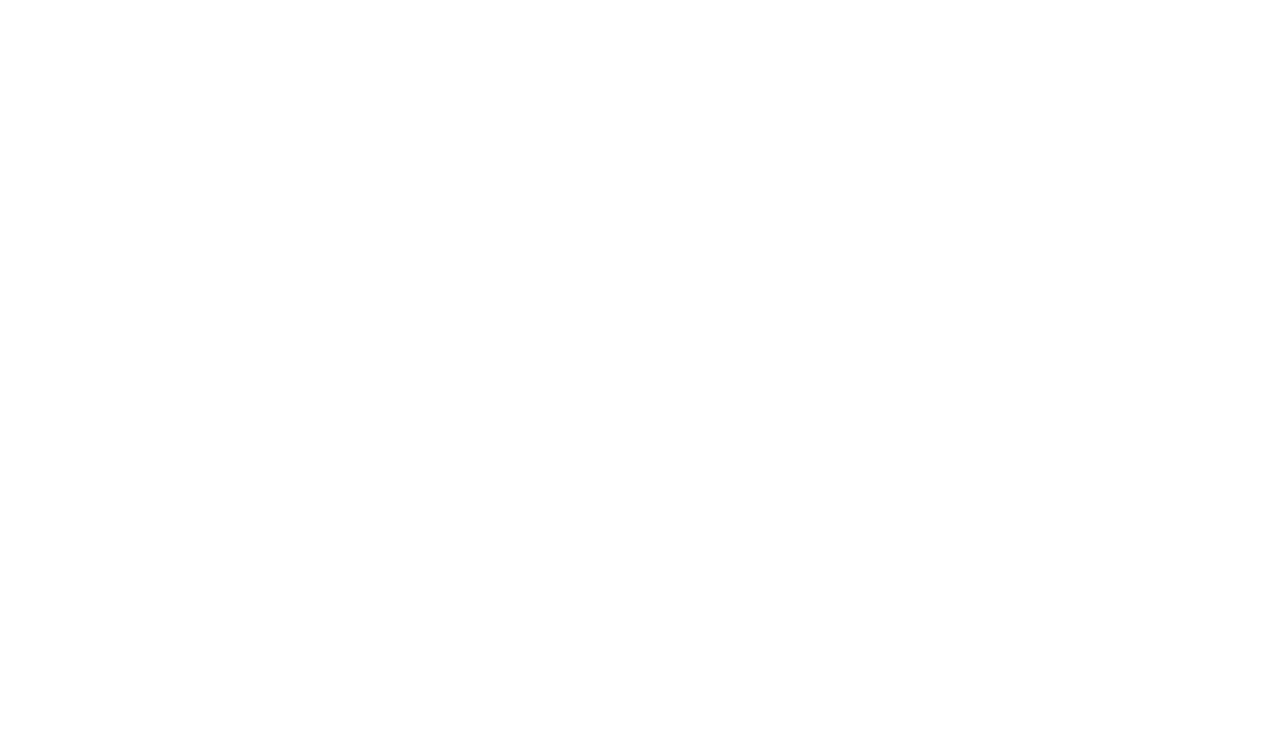
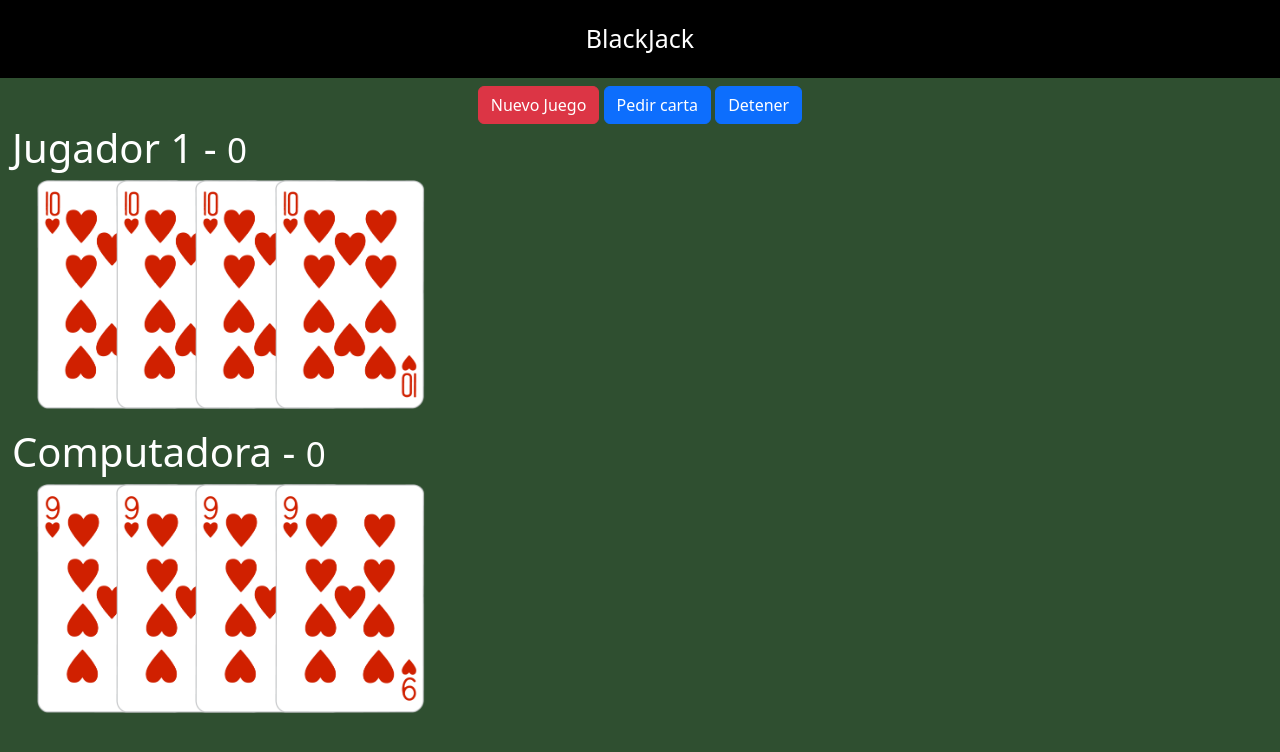
Before and after one commit to codigoc13/laboratorio-1-js-backend, a plain HTML site: page src/index.html in a window 1280 px wide. Drawn offline with nearby package versions, Linux system fonts and the light colour scheme.

Commit message:
Se implementa estilo y estructura

```diff
--- a/src/assets/css/styles.css
+++ b/src/assets/css/styles.css
@@ -0,0 +1,26 @@
+html,
+body {
+  margin: 0px;
+  background-color: #2f4f30;
+  color: white;
+}
+
+.titulo {
+  text-align: center;
+  background-color: black;
+  color: white;
+  padding: 20px;
+  font-size: 25px;
+}
+
+.carta {
+  position: relative;
+  width: 150px;
+  left: 100px;
+  margin-left: -75px;
+}
+
+#jugador-cartas,
+#computadora-cartas {
+  height: 240px;
+}
--- a/src/index.html
+++ b/src/index.html
@@ -1,13 +1,52 @@
 <!DOCTYPE html>
 <html lang="en">
-<head>
-    <meta charset="UTF-8">
-    <meta http-equiv="X-UA-Compatible" content="IE=edge">
-    <meta name="viewport" content="width=device-width, initial-scale=1.0">
+  <head>
+    <meta charset="UTF-8" />
+    <meta http-equiv="X-UA-Compatible" content="IE=edge" />
+    <meta name="viewport" content="width=device-width, initial-scale=1.0" />
     <title>BlackJack</title>
-    <link rel="stylesheet" href="assets/css/styles.css">
-</head>
-<body>
+    <!-- CSS only -->
+    <link
+      href="https://cdn.jsdelivr.net/npm/bootstrap@5.2.0/dist/css/bootstrap.min.css"
+      rel="stylesheet"
+      integrity="sha384-gH2yIJqKdNHPEq0n4Mqa/HGKIhSkIHeL5AyhkYV8i59U5AR6csBvApHHNl/vI1Bx"
+      crossorigin="anonymous"
+    />
+    <link rel="stylesheet" href="assets/css/styles.css" />
+  </head>
+  <body>
+    <header class="titulo">BlackJack</header>
+    <div>
+      <div class="col text-center pt-2">
+        <button class="btn btn-danger">Nuevo Juego</button>
+        <button class="btn btn-primary">Pedir carta</button>
+        <button class="btn btn-primary">Detener</button>
+      </div>
+
+      <div class="row container">
+        <div class="col">
+          <h1>Jugador 1 - <small>0</small></h1>
+          <div id="jugador-cartas">
+            <img class="carta" src="assets/cartas/10H.png" alt="" />
+            <img class="carta" src="assets/cartas/10H.png" alt="" />
+            <img class="carta" src="assets/cartas/10H.png" alt="" />
+            <img class="carta" src="assets/cartas/10H.png" alt="" />
+          </div>
+        </div>
+      </div>
+
+      <div class="row container mt-2">
+        <div class="col">
+          <h1>Computadora - <small>0</small></h1>
+          <div id="computadora-cartas">
+            <img class="carta" src="assets/cartas/9H.png" alt="" />
+            <img class="carta" src="assets/cartas/9H.png" alt="" />
+            <img class="carta" src="assets/cartas/9H.png" alt="" />
+            <img class="carta" src="assets/cartas/9H.png" alt="" />
+          </div>
+        </div>
+      </div>
+    </div>
     <script src="assets/js/juego.js"></script>
-</body>
+  </body>
 </html>
```
